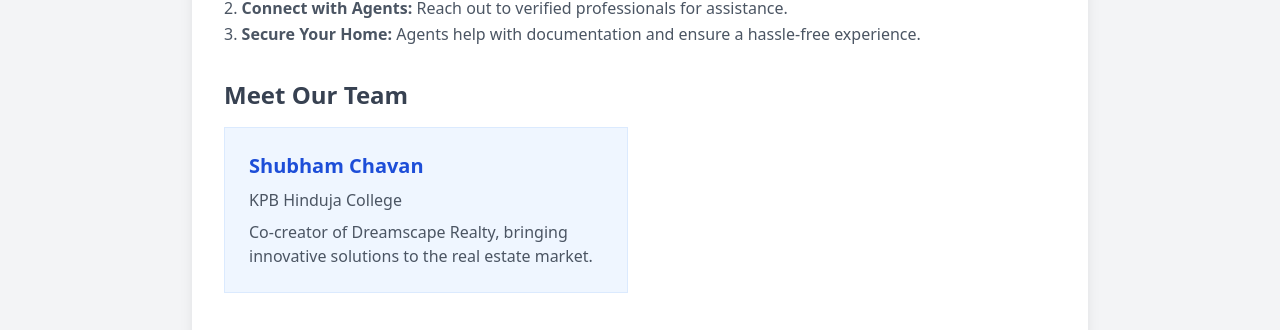
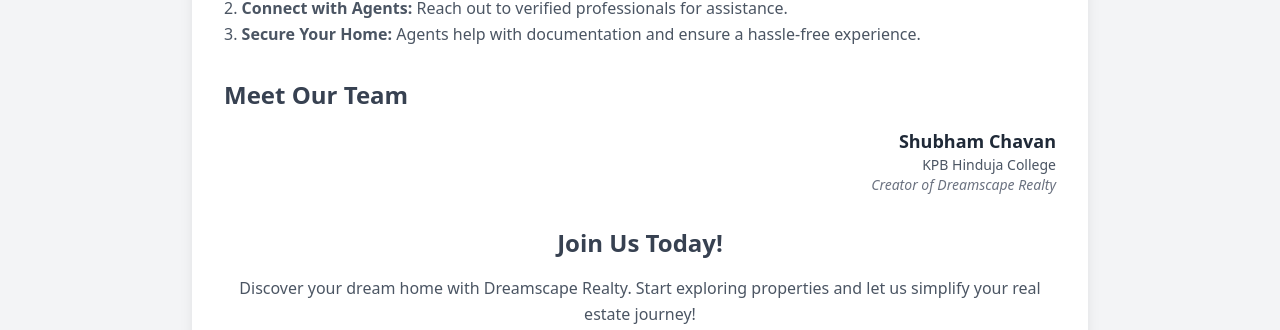
Before and after one commit to shubechavan/dreamscape-realty-, a React (Vite) app in the folder frontend/vite-project/: page /about in a window 1280 px wide. Shown: the part 1013-1343 px from the top of the page. Built offline with nearby package versions, Linux system fonts and the light colour scheme.

Commit message:
Update AboutUs.jsx

```diff
--- a/frontend/vite-project/src/pages/AboutUs.jsx
+++ b/frontend/vite-project/src/pages/AboutUs.jsx
@@ -113,16 +113,14 @@
 
             <section className="mb-8">
               <h2 className="text-2xl font-semibold text-gray-700 mb-4">Meet Our Team</h2>
-              <div className="grid md:grid-cols-2 gap-6">
-                <div className="bg-blue-50 p-6 rounded-lg border border-blue-100">
-                  <h3 className="text-xl font-semibold text-blue-700 mb-2">Shubham Chavan</h3>
-                  <p className="text-gray-600">KPB Hinduja College</p>
-                  <p className="text-gray-600 mt-2">
-                    Co-creator of Dreamscape Realty, bringing innovative solutions to the real estate market.
-                  </p>
-                </div>
+             <div className="mb-8 flex justify-center md:justify-end">
+  <div className="text-right">
+    <h3 className="text-lg font-semibold text-gray-800">Shubham Chavan</h3>
+    <p className="text-sm text-gray-600">KPB Hinduja College</p>
+    <p className="text-sm text-gray-500 italic">Creator of Dreamscape Realty</p>
+  </div>
+</div>
 
-              </div>
             </section>
 
             <section className="text-center">
```
